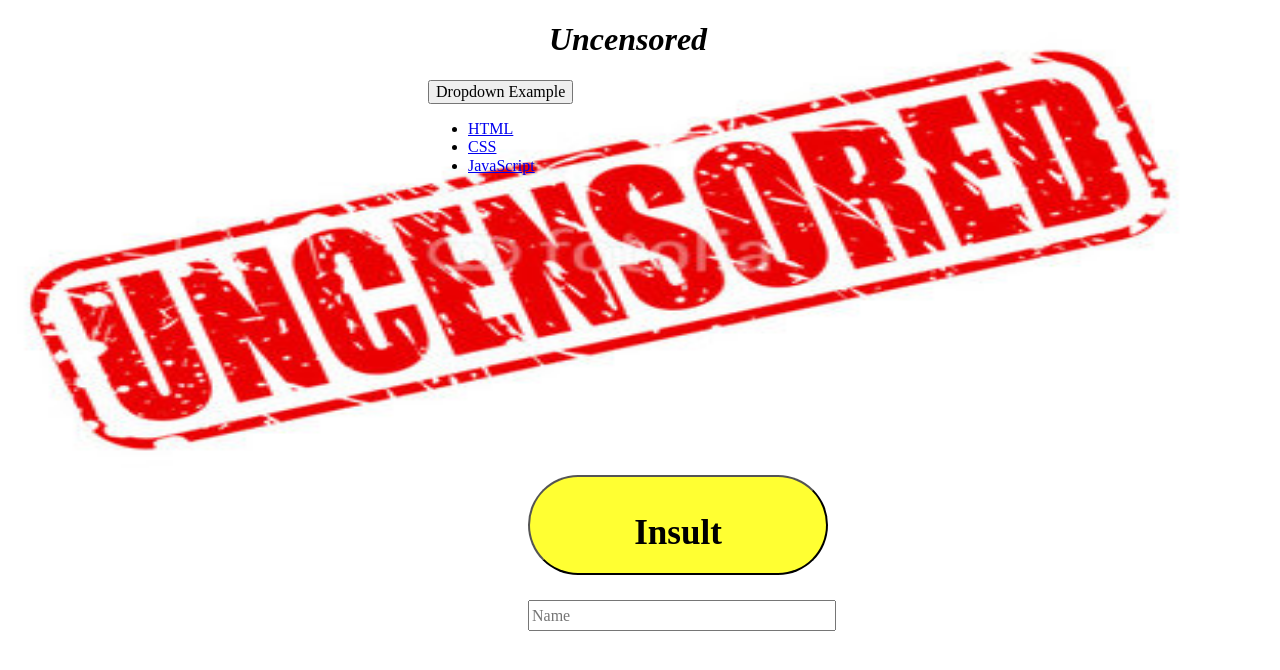
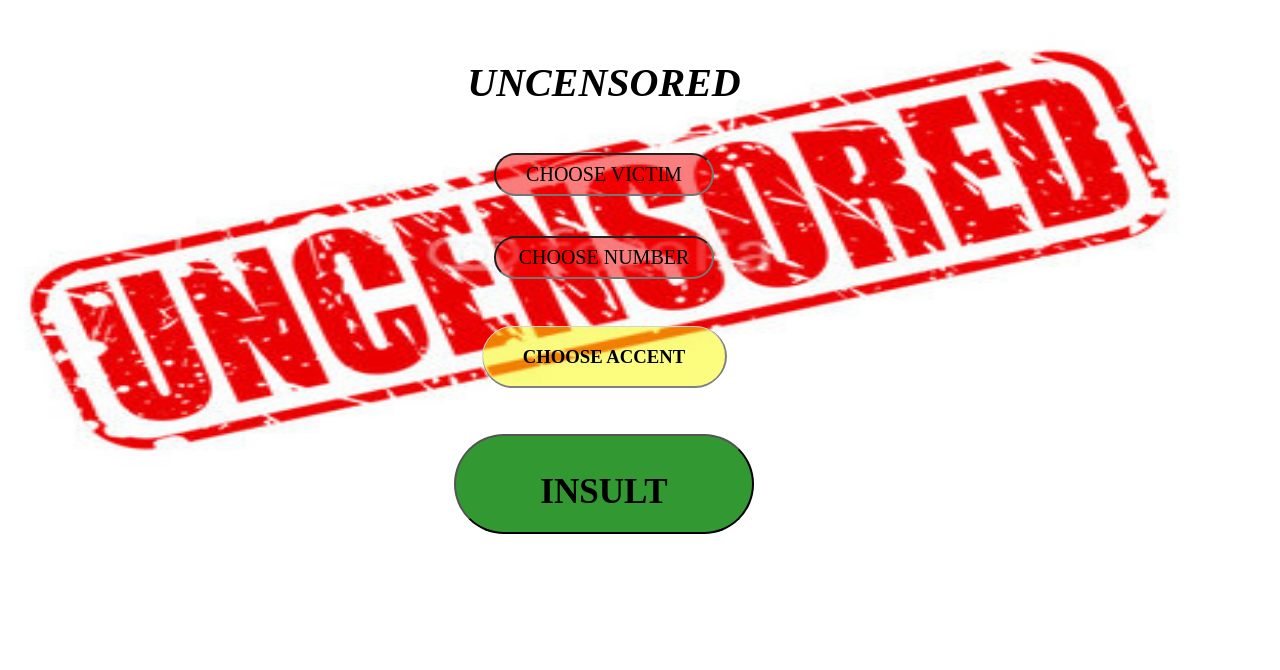
Before and after one commit to TIY-Charleston-Front-End-February2016/radia-perlman, a website: page index.html in a window 1280 px wide. Drawn offline with nearby package versions, Linux system fonts and the light colour scheme.

Commit message:
styling stuff add new input areas

```diff
--- a/index.html
+++ b/index.html
@@ -11,27 +11,47 @@
     <aside class="logo">
 <img src="uncensored.jpg" alt=""  height="500" width="1200"/>
   </aside>
-      <div id="wrapper">
+  <div id="wrapper">
 
 
-    <h1>Uncensored</h1>
+    <h1 class="title">UNCENSORED</h1>
+
+    <input class="input" type='text' name="name" placeholder="CHOOSE VICTIM">
+
+    <input class="number" type='text' name="name" placeholder="CHOOSE NUMBER">
+
     <div class="dropdown">
-      <button class="btn btn-primary dropdown-toggle" type="button" data-toggle="dropdown">Dropdown Example
-        <span class="caret"></span></button>
-        <ul class="dropdown-menu">
-          <li><a href="#">HTML</a></li>
-          <li><a href="#">CSS</a></li>
-          <li><a href="#">JavaScript</a></li>
+      <h3>CHOOSE ACCENT</h3>
+      <div class="dropdown-content">
+        <ul>
+          <li><a href="">place holder</a></li>
+          <li><a href="">place holder</a></li>
+          <li><a href="">place holder</a></li>
+          <li><a href="">place holder</a></li>
+          <li><a href="">place holder</a></li>
+          <li><a href="">place holder</a></li>
+          <li><a href="">place holder</a></li>
+          <li><a href="">place holder</a></li>
+          <li><a href="">place holder</a></li>
+          <li><a href="">place holder</a></li>
+          <li><a href="">place holder</a></li>
+          <li><a href="">place holder</a></li>
+          <li><a href="">place holder</a></li>
+          <li><a href="">place holder</a></li>
+          <li><a href="">place holder</a></li>
+          <li><a href="">place holder</a></li>
         </ul>
       </div>
+    </div>
+
 
 
     <section class= giant>
 
 
-    <button class="giantButton"><h3>Insult<h3></button>
+    <button class="giantButton"><h3>INSULT<h3></button>
 
-    <input type='text' name="name" placeholder="Name">
+
     </section>
     <section>
 
--- a/styles.scss
+++ b/styles.scss
@@ -3,7 +3,7 @@
   background-color: white;
 }
 100%{
-  background-color: yellow;
+  background-color: green;
 }
 }
 
@@ -12,6 +12,9 @@
   margin-right: auto;
 }
 
+body{
+  text-align: center;
+}
 .header{
     height:50px;
     background:#F0F0F0;
@@ -23,8 +26,8 @@
     background-size:cover;
 }
 .giant{
-  margin-top: 300px;
-  padding-left: 100px;
+  margin-top: 12%;
+
 }
 .giantButton{
   margin-bottom: 25px;
@@ -44,23 +47,36 @@ align-content: center;
 width:400px;
 height:400px;
 display:inline-block;
-padding-left: 300px;
+padding-left: 100px;
 padding-right: 300px;
 margin-top: 0 auto;
 
 }
-input{
-margin-top: 25px;
-height:25px;
-width:300px;
+.input{
+margin-top: 5%;
+padding:2%;
+// height:25px;
+width:200px;
+text-align: center;
+background-color:rgba(250,0,0,0.5);
+font-size: 20px;
+border-radius: 30px;
 }
+::-webkit-input-placeholder{
+  color:black;
+}
+
 .smallButton{
   margin-top: 25px;
   height:50px;
   width:300px;
   color:white;
+  border-radius: 30px;
+  box-shadow:  0 2px grey, -1px 0 lightgrey, 0 -1px lightgrey, 2px 0 grey;
+  background-color:rgba(250,0,0,0.5);
 }
-h1{
+.title{
+  margin-top: 15%;
   font-size: 40px;
   text-align: center;
   font-weight: bolder;
@@ -72,3 +88,51 @@ h1{
   float:left;
 
 }
+
+li{
+  list-style-type: none;
+  text-align: left;
+  margin-left: -3%;
+
+}
+.dropdown {
+    position: relative;
+    display: inline-block;
+    // background-color: red;
+    // opacity: .9;
+    background-color:rgba(250,250,0,0.5);
+    margin-top: 12%;
+    padding-left: 10%;
+    padding-right: 10%;
+    border-radius: 30px;
+    box-shadow:  0 2px grey, -1px 0 lightgrey, 0 -1px lightgrey, 2px 0 grey;
+}
+
+.dropdown-content {
+    display: none;
+    position: absolute;
+    background-color: #f9f9f9;
+    min-width: 160px;
+    background-color:rgba(250,250,250,0.7);
+    border-radius: 50px;
+    height: 200px;
+    overflow: scroll;
+    // z-index: 1;
+}
+
+.dropdown:hover .dropdown-content {
+    display: block;
+}
+.number {
+margin-top: 10%;
+padding:2%;
+// height:25px;
+width:200px;
+text-align: center;
+background-color:rgba(250,0,0,0.5);
+font-size: 20px;
+border-radius: 30px;
+}
+::-webkit-input-placeholder{
+  color:black;
+}
```
Also changed, not shown: styles.css.
